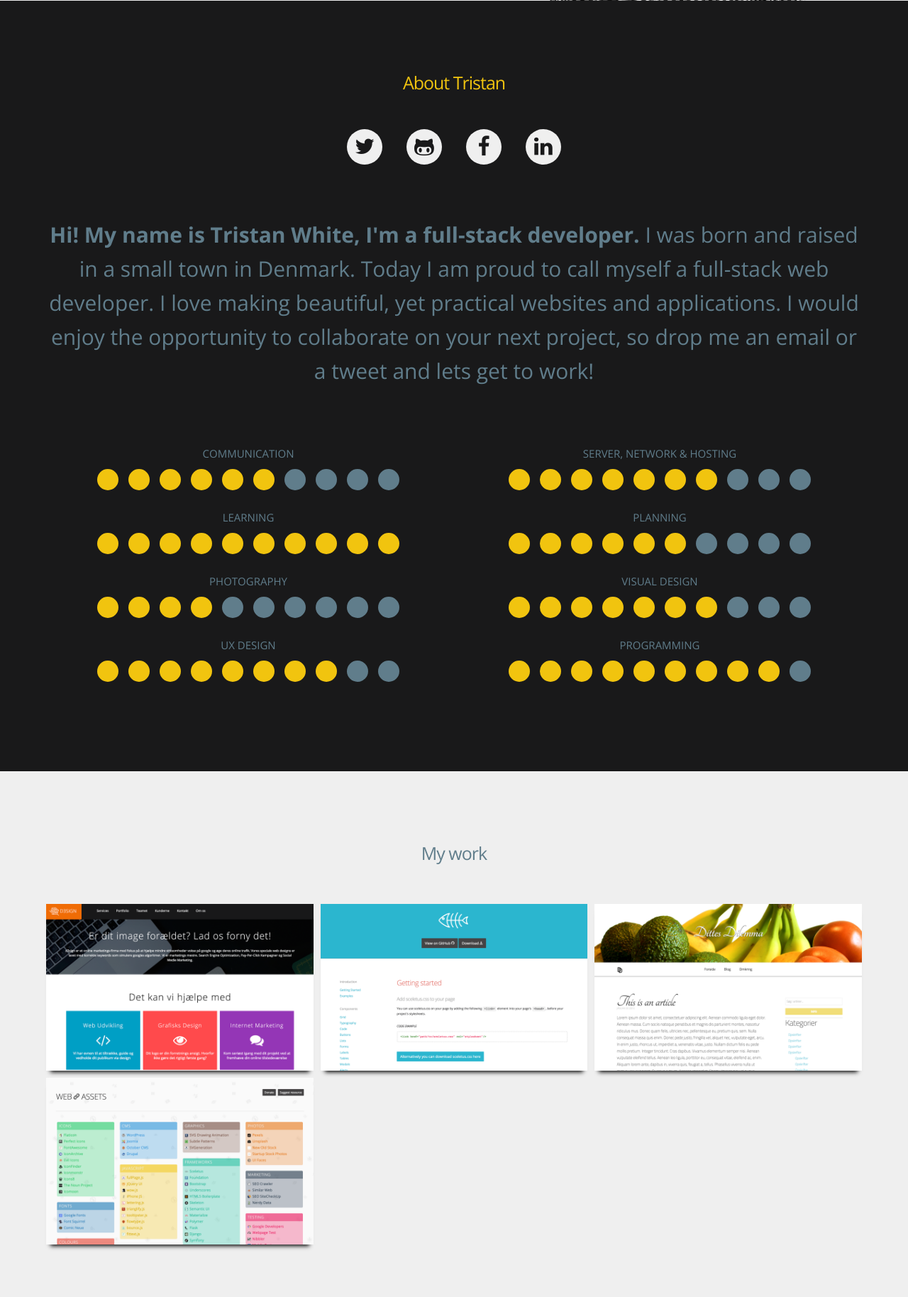
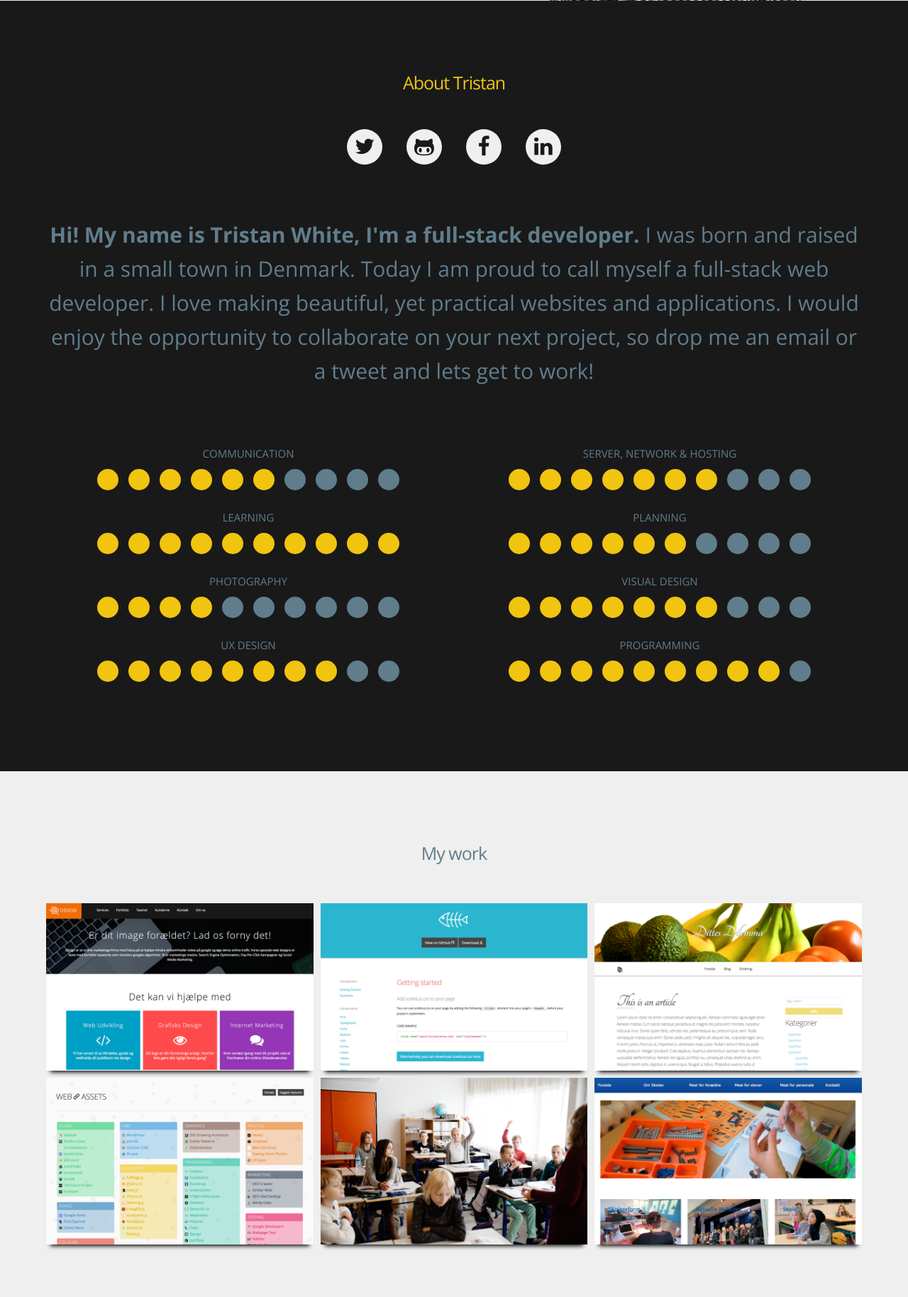
Before and after one commit to triss90405/tristanwhite.info, a PHP site: page / in a window 1280 px wide. Shown: the part 898-2726 px from the top of the page at 71% size. Run offline with PHP 8.4, Linux system fonts and the light colour scheme; some libraries are stand-ins or nearby versions.

Commit message:
Adding projects and facivon

```diff
--- a/parts/work.php
+++ b/parts/work.php
@@ -44,6 +44,24 @@
 			</div>
 			</a>
 
+			<a href="http://rundhoejskolen.skoleporten.dk/sp" target="_target">
+			<div class="col-m-4 col-s-6">
+				<div class="prj-item">
+					<div class="prj-overlay">Rundhøjskolen</div>
+					<img src="img/projects/prj5/thumb.png" class="sceletus-img" alt="Rundhøjskolen">
+				</div>
+			</div>
+			</a>
+
+			<a href="http://hoejen-skole.skoleporten.dk/sp" target="_target">
+			<div class="col-m-4 col-s-6">
+				<div class="prj-item">
+					<div class="prj-overlay">Højen Skole</div>
+					<img src="img/projects/prj6/thumb.png" class="sceletus-img" alt="Højen Skolen">
+				</div>
+			</div>
+			</a>
+
 		</div>
 
 	</div>
```
Also changed, not shown: favicon.ico, img/bg.jpg (deleted), img/projects/prj5/thumb.png (added), img/projects/prj6/thumb.png (added), img/tw_b-w.png, parts/clients.php (line endings or trailing spaces).
